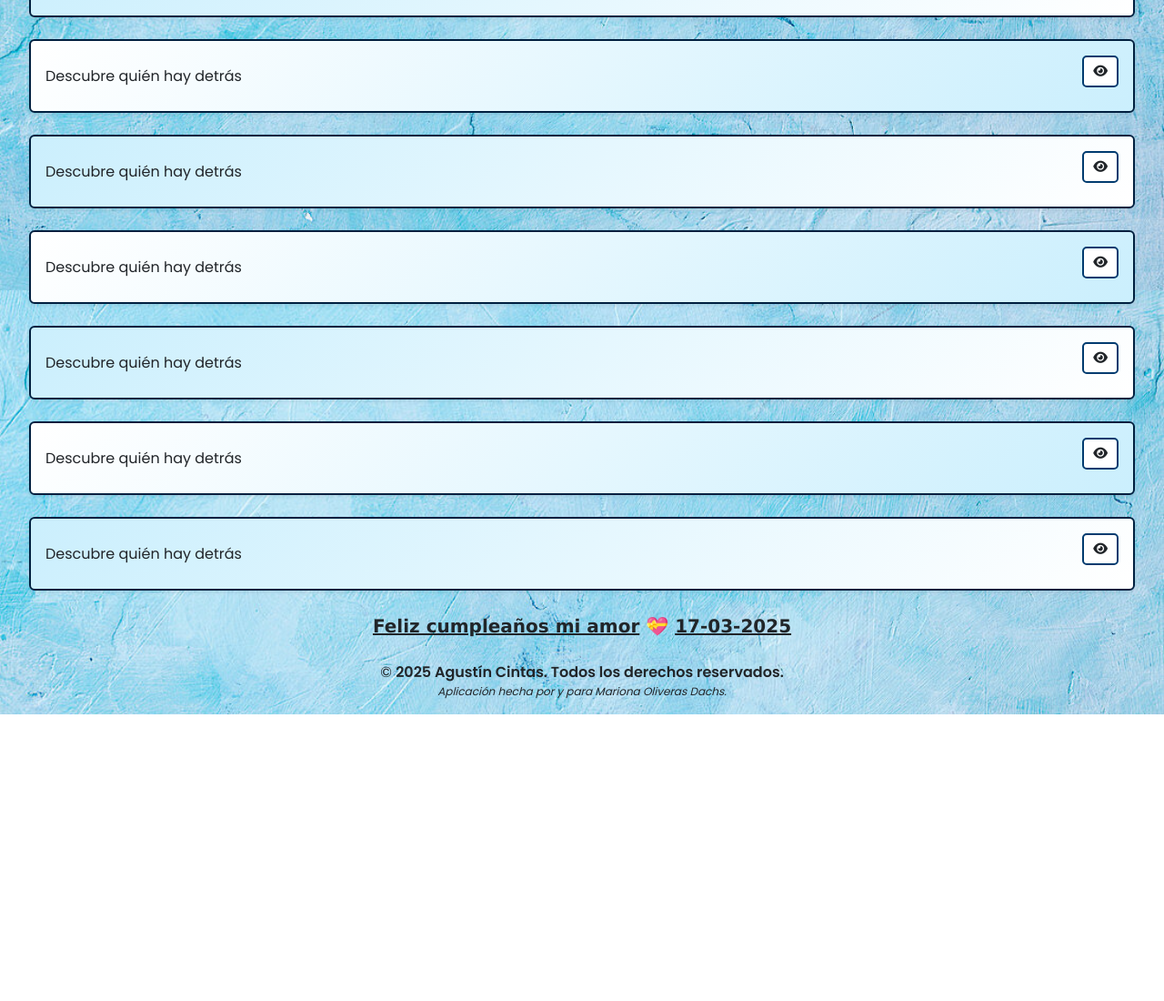
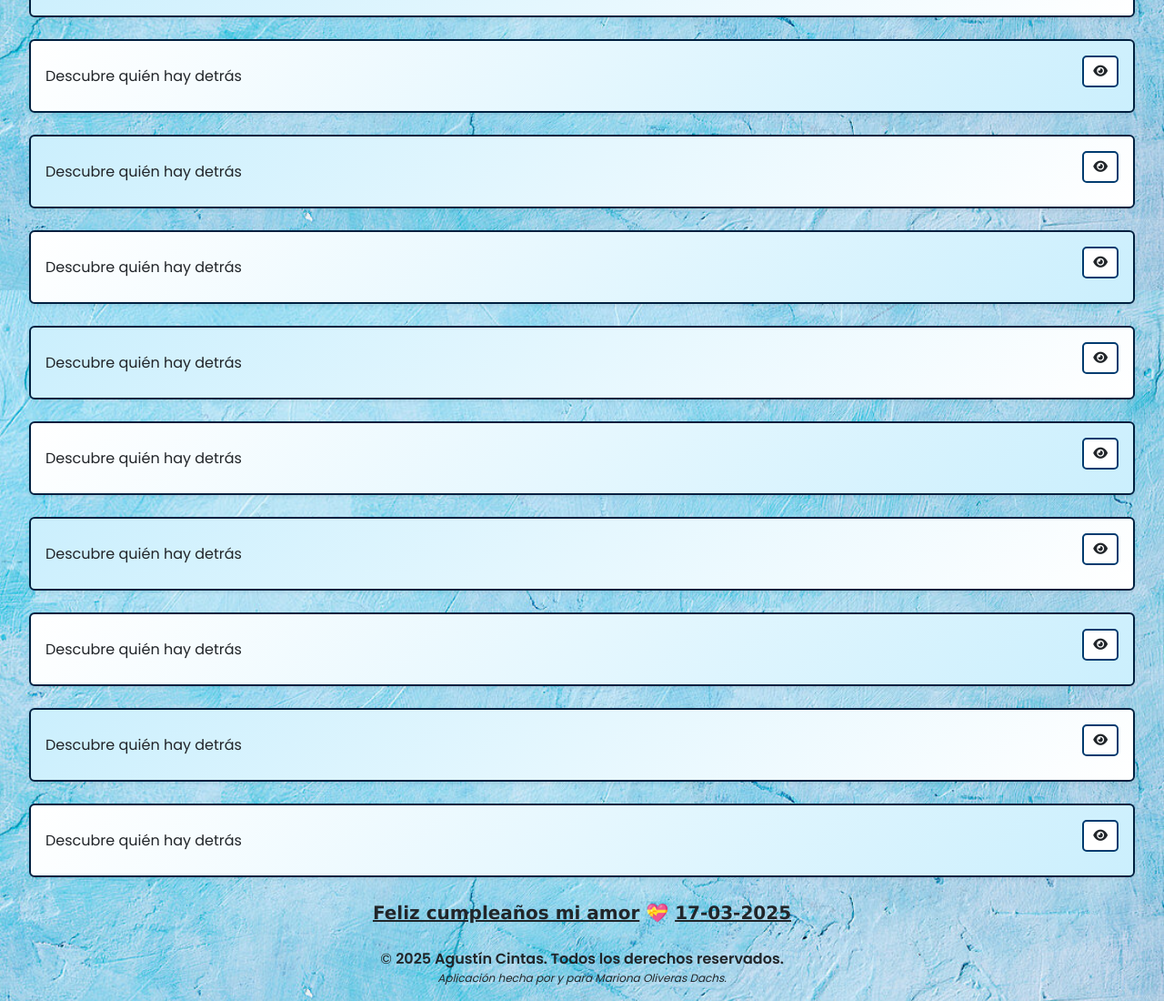
Before and after one commit to acintas2/26M, a plain HTML site: page html/audios.html in a window 1280 px wide. Shown: the part 534-1634 px from the top of the page at 91% size. Before the commit the page ends 1319 px from the top, so only its background shows below. Drawn offline with nearby package versions, Linux system fonts and the light colour scheme; sample sign-in values are in the browser's storage; a web font is replaced by a local one.

Commit message:
Mas audios

```diff
--- a/html/audios.html
+++ b/html/audios.html
@@ -3,7 +3,7 @@
 <head>
     <meta charset="UTF-8">
     <meta name="viewport" content="width=device-width, initial-scale=1.0">
-    <title>¿Quien es quien?</title>
+    <title>¿Quién es quién?</title>
     <link rel="shortcut icon" href="../imgs/favicon.ico">
 
     <link rel="stylesheet" href="https://cdn.jsdelivr.net/npm/bootstrap@5.3.0/dist/css/bootstrap.min.css">
--- a/js/script.js
+++ b/js/script.js
@@ -28,6 +28,9 @@ document.addEventListener("DOMContentLoaded", function () {
         { nombre: "Pedro Petardos CM", archivo: "../audios/pedropetardos.mp3" },
         { nombre: "Merche Petardos CM", archivo: "../audios/merchepetardos.mp3" },
         { nombre: "Marta Balada", archivo: "../audios/balada.mp3" },
+        { nombre: "Noelia", archivo: "../audios/noelia.mp3" },
+        { nombre: "Marc Petardos CM", archivo: "../audios/marcpetardos.mp3" },
+        { nombre: "Adrián Carballo", archivo: "../audios/carballo.mp3" },
         // Más audios...
     ];
 
```
Also changed, not shown: index.html (+1 -1 lines), 3 other files.
